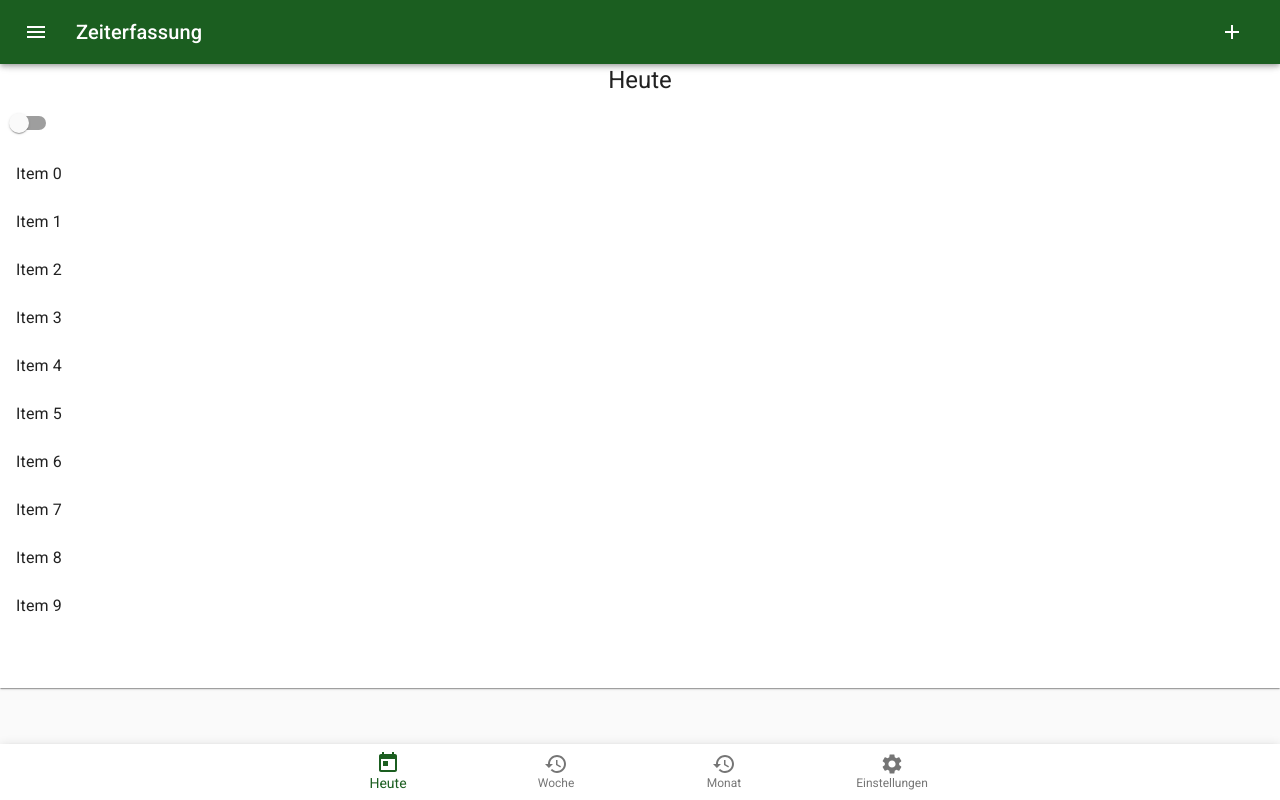
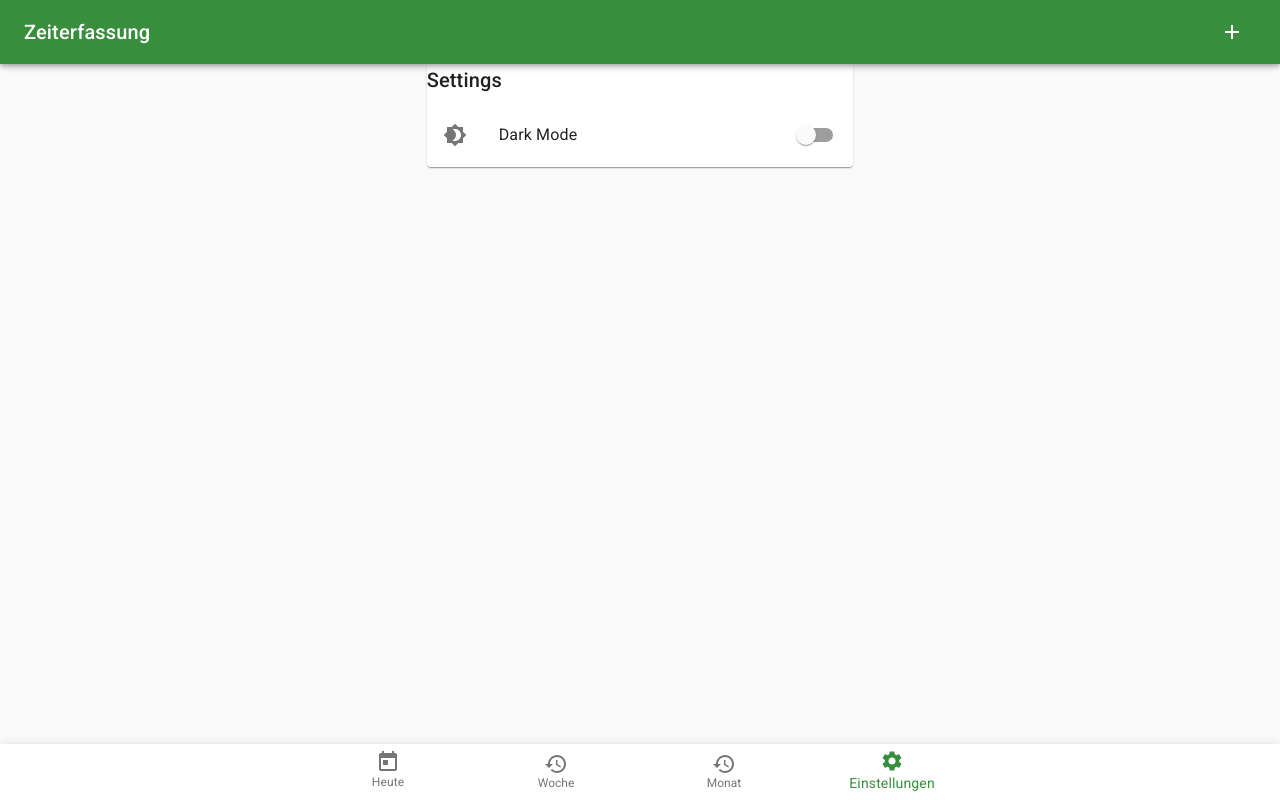
Before and after one commit to tschult/timetracker, a React (Create React App) app: page /settings in a window 1280 px wide. Built offline with nearby package versions, Linux system fonts and the light colour scheme.

Commit message:
routing, settings

```diff
--- a/package.json
+++ b/package.json
@@ -11,6 +11,7 @@
     "@testing-library/user-event": "^7.2.1",
     "react": "^16.13.1",
     "react-dom": "^16.13.1",
+    "react-router-dom": "^5.2.0",
     "react-scripts": "3.4.1"
   },
   "scripts": {
--- a/public/index.html
+++ b/public/index.html
@@ -5,7 +5,7 @@
     <link rel="icon" href="%PUBLIC_URL%/favicon.ico" />
     <link rel="stylesheet" href="https://fonts.googleapis.com/css?family=Roboto:300,400,500,700&display=swap" />
     <meta name="viewport" content="width=device-width, initial-scale=1" />
-    <meta name="theme-color" content="#1b5e20" />
+    <meta name="theme-color" content="#388e3c" />
     <meta
       name="description"
       content="Tool to track time of tasks"
--- a/src/App.js
+++ b/src/App.js
@@ -1,63 +1,57 @@
 import React, { useState } from 'react';
-import { Typography, Paper, ThemeProvider, Switch, AppBar, List, ListItem, ListItemText, CssBaseline } from '@material-ui/core';
+import { ThemeProvider, AppBar, CssBaseline } from '@material-ui/core';
 import Header from './Header';
 import { createMuiTheme } from '@material-ui/core/styles';
 import Footer from './Footer';
-
+import { Switch, Route, BrowserRouter } from 'react-router-dom';
+import Day from './Day';
+import Settings from './Settings';
 
 
 
 function App(props) {
 
-  const [darkMode, setDarkMode] = useState(false);
-  const [route, setRoute] = useState('/');
-
-  const handleNavigationChange = (newValue) => {
-    setRoute(newValue);
-  };
+  const [settings, setSettings] = useState({ darkMode: false });
 
   const theme = createMuiTheme({
     palette: {
-      type: darkMode ? 'dark' : 'light',
+      type: settings.darkMode ? 'dark' : 'light',
       primary: {
-        main: '#1b5e20'
+        main: '#388e3c',
       },
       secondary: {
-        main: '#7cb342',
-      }
+        main: '#aeea00',
+      },
     }
   });
 
+  const handleSettingsChanged = (newSettings) => {
+    setSettings(newSettings);
+  };
+
   return (
+    <BrowserRouter>
       <ThemeProvider theme={theme} >
         <CssBaseline />
 
         <Header />
 
-      <Paper square style={{ paddingBottom: 50 }}>
-
-        <Typography variant="h5" gutterBottom align="center">
-          Heute
-          </Typography>
-        <Switch checked={darkMode} onChange={() => setDarkMode(!darkMode)} />
-
-        <List >
-          {[0, 1, 2, 3, 4, 5, 6, 7, 8, 9].map((sectionId) => (
-            <ListItem key={`item-${sectionId}`}>
-              <ListItemText primary={`Item ${sectionId}`} />
-            </ListItem>
-          ))}
-        </List>
+        <Switch>
+          <Route exact path='/' render={() => <Day />} />
+          <Route path='/settings' render={
+            (props) => <Settings {...props} settings={settings} onSettingsChanged={handleSettingsChanged} />}
+          />
+        </Switch>
 
 
-      </Paper>
         <AppBar position="fixed" style={{ top: 'auto', bottom: 0 }}>
 
-        <Footer value={route} onChange={handleNavigationChange} />
+          <Footer />
 
         </AppBar>
 
       </ThemeProvider>
+    </BrowserRouter>
   );
 }
 
--- /dev/null
+++ b/src/Day.jsx
@@ -0,0 +1,38 @@
+import React, {useState} from 'react';
+import { Paper, Typography, Switch, List, ListItem, ListItemText, ListItemIcon, ListItemSecondaryAction, IconButton } from '@material-ui/core';
+import WorkOutlineOutlinedIcon from '@material-ui/icons/WorkOutlineOutlined';
+import TimerOutlinedIcon from '@material-ui/icons/TimerOutlined';
+
+const Day = () =>
+{
+    const [darkMode, setDarkMode] = useState(false);
+
+    return (
+        <Paper square style={{ paddingBottom: 50 }}>
+
+        <Typography variant="h5" gutterBottom align="center">
+          Heute
+          </Typography>
+
+        <List >
+          {[0, 1, 2, 3, 4, 5, 6, 7, 8, 9].map((sectionId) => (
+            <ListItem key={`item-${sectionId}`}>
+                <ListItemIcon>
+                    <WorkOutlineOutlinedIcon/>
+                </ListItemIcon>
+              <ListItemText primary={`Item ${sectionId}`} />
+              <ListItemSecondaryAction>
+                  <IconButton edge="end">
+                      <TimerOutlinedIcon/>
+                  </IconButton>
+              </ListItemSecondaryAction>
+            </ListItem>
+          ))}
+        </List>
+
+
+      </Paper>
+    )
+}
+
+export default Day;
--- a/src/Footer.jsx
+++ b/src/Footer.jsx
@@ -3,8 +3,9 @@ import { BottomNavigation, BottomNavigationAction } from '@material-ui/core';
 import RestoreIcon from '@material-ui/icons/Restore';
 import TodayIcon from '@material-ui/icons/Today';
 import SettingsIcon from '@material-ui/icons/Settings';
+import { Link, withRouter } from 'react-router-dom';
 
-export default class Footer extends Component {
+ class Footer extends Component {
 
     handleSelectionChange = (event, newValue) => {
         console.log(newValue);
@@ -13,14 +14,20 @@ export default class Footer extends Component {
 
     render() {
 
+        const { match, location, history } = this.props;
+        console.log(location);
+
         return (
-            <BottomNavigation showLabels value={this.props.value} onChange={this.handleSelectionChange}>
-                <BottomNavigationAction label="Heute" icon={<TodayIcon />} value="/" />
+            <BottomNavigation showLabels value={location.pathname} >
+                <BottomNavigationAction label="Heute" icon={<TodayIcon />} value="/" component={Link} to="/" />
                 <BottomNavigationAction label="Woche" icon={<RestoreIcon />} value="/week" />
                 <BottomNavigationAction label="Monat" icon={<RestoreIcon />} value="/month" />
-                <BottomNavigationAction label="Einstellungen" icon={<SettingsIcon />} value="/settings" />
+                <BottomNavigationAction label="Einstellungen" icon={<SettingsIcon />} value="/settings" component={Link} to="/settings" />
             </BottomNavigation>
         );
     }
 
 }
+
+const FooterWithRouter = withRouter(Footer);
+export default FooterWithRouter;
--- a/src/Header.jsx
+++ b/src/Header.jsx
@@ -1,8 +1,6 @@
 import React from "react";
 import { AppBar, Toolbar, Typography, IconButton, Slide, useScrollTrigger } from "@material-ui/core";
 import { makeStyles } from "@material-ui/styles";
-
-import MenuIcon from '@material-ui/icons/Menu';
 import AddIcon from '@material-ui/icons/Add';
 
 const useStyles = makeStyles((theme) => ({
@@ -35,9 +33,6 @@ const Header = (props) => {
             <HideOnScroll {...props}>
                 <AppBar>
                     <Toolbar>
-                        <IconButton edge="start" className={classes.menuButton} color="inherit" aria-label="menu">
-                            <MenuIcon />
-                        </IconButton>
                         <Typography variant="h6" className={classes.title}>
                             Zeiterfassung
                         </Typography>
--- /dev/null
+++ b/src/Settings.jsx
@@ -0,0 +1,41 @@
+import React, { useState } from 'react';
+import { Typography, Container, Paper, List, ListItem, ListItemIcon, ListItemText, ListItemSecondaryAction, Switch, Grid } from '@material-ui/core';
+import Brightness4Icon from '@material-ui/icons/Brightness4';
+
+const Settings = (props) => {
+    const newSettings = { ...props.settings };
+
+    const HandleToggle = (event, value) => {
+        newSettings.darkMode = value;
+        props.onSettingsChanged(newSettings);
+    }
+    return (
+        <Grid container>
+            <Grid item xs={0} sm={3} md={4} />
+            <Grid item xs={12} sm={6} md={4}>
+                <Paper>
+                    <Typography variant="h6" gutterBottom>Settings</Typography>
+                    <List>
+                        <ListItem>
+                            <ListItemIcon>
+                                <Brightness4Icon />
+                            </ListItemIcon>
+                            <ListItemText id="switch-list-label-dark" primary="Dark Mode" />
+                            <ListItemSecondaryAction>
+                                <Switch
+                                    edge="end"
+                                    onChange={HandleToggle}
+                                    checked={newSettings.darkMode}
+                                    inputProps={{ 'aria-labelledby': 'switch-list-label-wifi' }}
+                                />
+                            </ListItemSecondaryAction>
+                        </ListItem>
+                    </List>
+                </Paper>
+            </Grid>
+            <Grid item xs={0} sm={3} md={4} />
+        </Grid>
+    );
+}
+
+export default Settings;
```
Also changed, not shown: public/manifest.json, 2 other files (tests, documents, lock files or other folders). Lines whose indentation alone changed are shown as unchanged.
